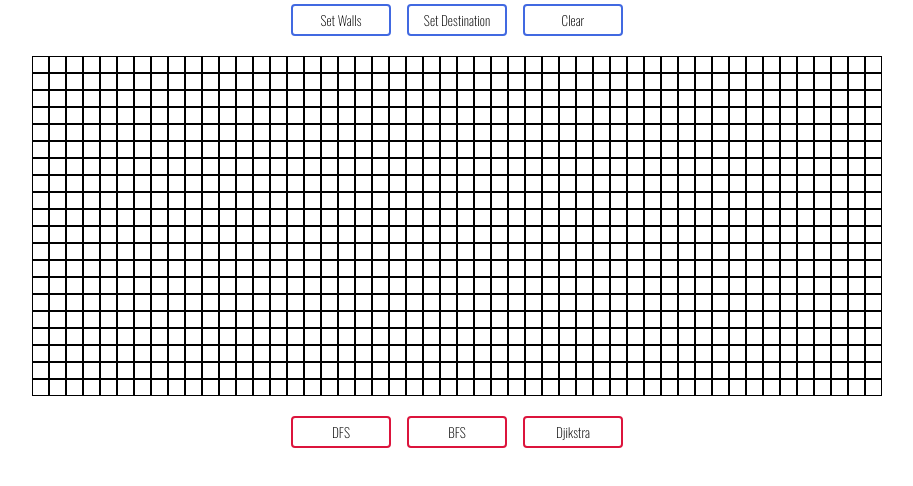
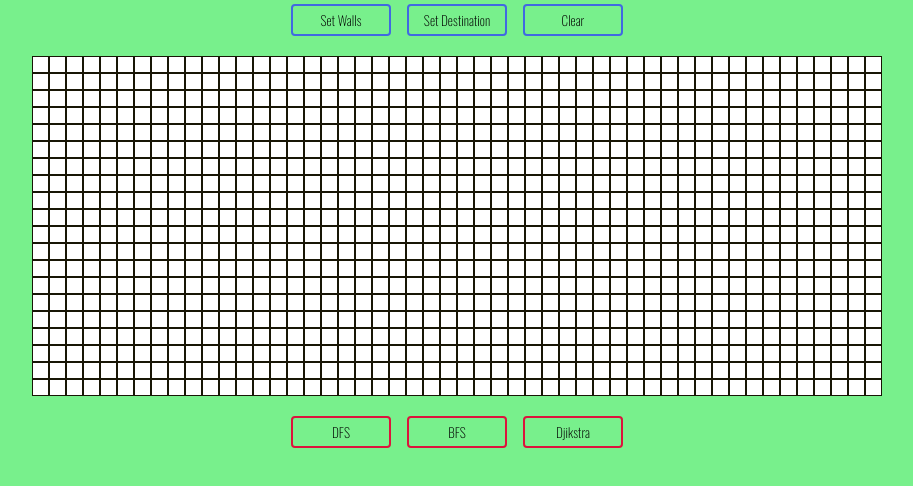
Before and after one commit to brkwok/path-finder, a React (Create React App) app: page / in a window 1280 px wide. Shown: the top 486 px of the page, without its empty margins (183-1096 px from the left). Built offline with nearby package versions, Linux system fonts and the light colour scheme.

Commit message:
css change

```diff
--- a/src/components/Board/Board.css
+++ b/src/components/Board/Board.css
@@ -7,7 +7,7 @@
 }
 
 .grid-actions-container button {
-  background-color: white;
+  background-color: rgb(120, 240, 140);
   width: 100px;
   height: auto;
   margin: 0 0.5rem;
@@ -27,7 +27,7 @@
 }
 
 .algo-container button {
-  background-color: white;
+  background-color: rgb(120, 240, 140);
   width: 100px;
   height: auto;
   margin: 0 0.5rem;
@@ -77,5 +77,6 @@ transition-duration: 0.5s;
 .cell {
   height: 15px;
   width: 15px;
-  border: 1px black solid;
+  border: 1px rgb(24, 22, 5) solid;
+  background-color: white;
 }
--- a/src/index.css
+++ b/src/index.css
@@ -2,6 +2,7 @@
 @import-normalize;
 
 html, body {
+  background-color: rgb(120, 240, 140);
   height: 100%;
   width: 100%;
   margin: 0;
```
